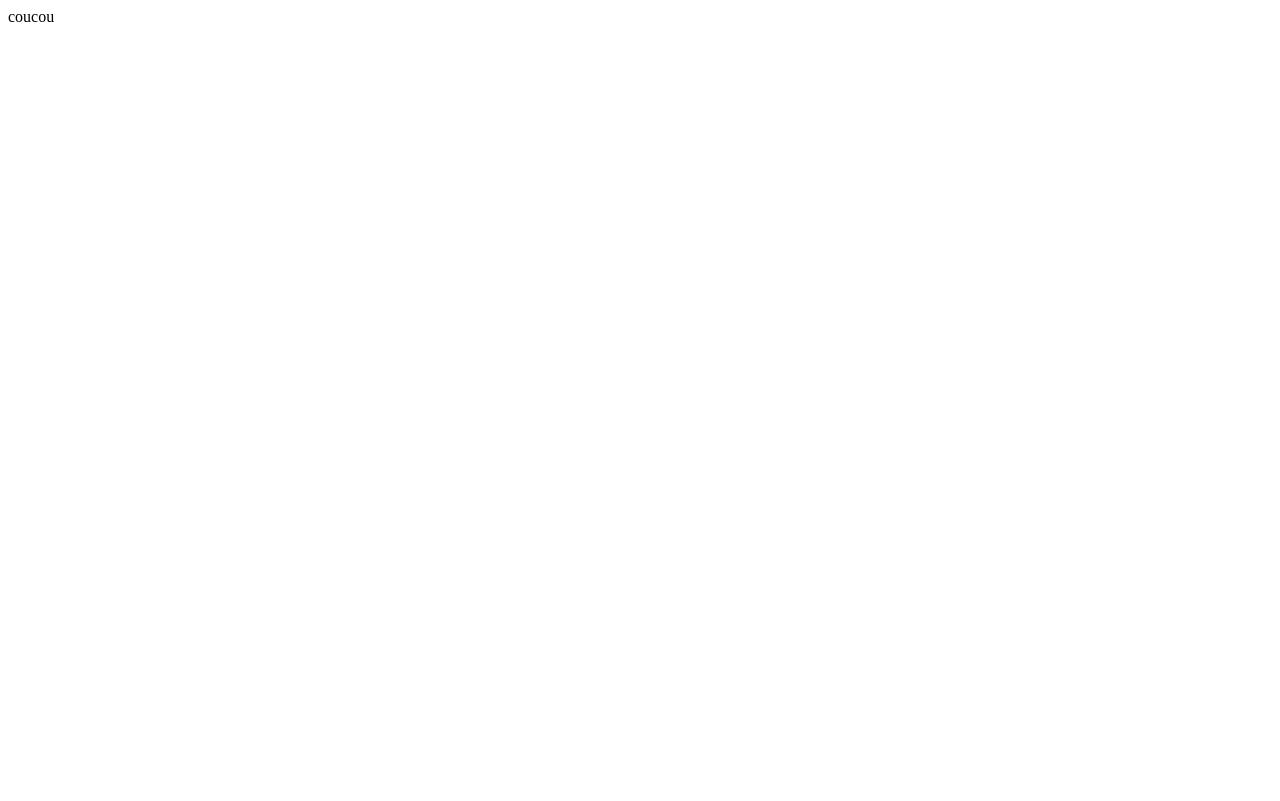
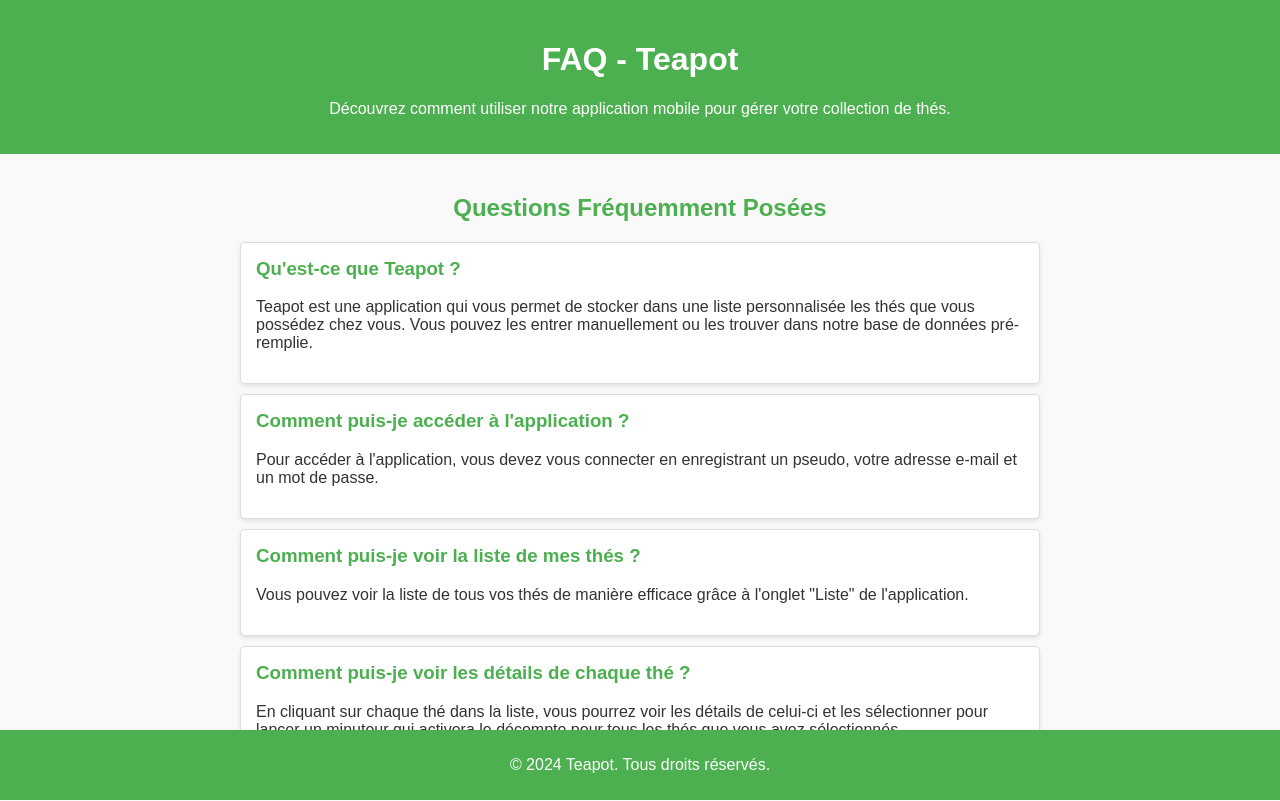
Before and after one commit to LucasGascn/LucasGascn.github.io, a plain HTML site: page index.html in a window 1280 px wide. Drawn offline with Linux system fonts and the light colour scheme.

Commit message:
first release

```diff
--- a/index.html
+++ b/index.html
@@ -1 +1,59 @@
-<p>coucou</p>
+<!DOCTYPE html>
+<html lang="fr">
+  <head>
+    <meta charset="UTF-8" />
+    <meta name="viewport" content="width=device-width, initial-scale=1.0" />
+    <title>Teapot FAQ</title>
+    <link rel="stylesheet" href="styles.css" />
+  </head>
+  <body>
+    <header>
+      <h1>FAQ - Teapot</h1>
+      <p>
+        Découvrez comment utiliser notre application mobile pour gérer votre
+        collection de thés.
+      </p>
+    </header>
+
+    <main>
+      <section class="faq">
+        <h2>Questions Fréquemment Posées</h2>
+        <div class="faq-item">
+          <h3>Qu'est-ce que Teapot ?</h3>
+          <p>
+            Teapot est une application qui vous permet de stocker dans une liste
+            personnalisée les thés que vous possédez chez vous. Vous pouvez les
+            entrer manuellement ou les trouver dans notre base de données
+            pré-remplie.
+          </p>
+        </div>
+        <div class="faq-item">
+          <h3>Comment puis-je accéder à l'application ?</h3>
+          <p>
+            Pour accéder à l'application, vous devez vous connecter en
+            enregistrant un pseudo, votre adresse e-mail et un mot de passe.
+          </p>
+        </div>
+        <div class="faq-item">
+          <h3>Comment puis-je voir la liste de mes thés ?</h3>
+          <p>
+            Vous pouvez voir la liste de tous vos thés de manière efficace grâce
+            à l'onglet "Liste" de l'application.
+          </p>
+        </div>
+        <div class="faq-item">
+          <h3>Comment puis-je voir les détails de chaque thé ?</h3>
+          <p>
+            En cliquant sur chaque thé dans la liste, vous pourrez voir les
+            détails de celui-ci et les sélectionner pour lancer un minuteur qui
+            activera le décompte pour tous les thés que vous avez sélectionnés.
+          </p>
+        </div>
+      </section>
+    </main>
+
+    <footer>
+      <p>&copy; 2024 Teapot. Tous droits réservés.</p>
+    </footer>
+  </body>
+</html>
--- /dev/null
+++ b/styles.css
@@ -0,0 +1,52 @@
+body {
+  font-family: Arial, sans-serif;
+  margin: 0;
+  padding: 0;
+  background-color: #f9f9f9;
+  color: #333;
+}
+
+header {
+  background-color: #4caf50;
+  color: white;
+  padding: 20px 10px;
+  text-align: center;
+}
+
+main {
+  padding: 20px;
+}
+
+.faq {
+  max-width: 800px;
+  margin: 0 auto;
+}
+
+.faq h2 {
+  color: #4caf50;
+  text-align: center;
+}
+
+.faq-item {
+  background: white;
+  border: 1px solid #ddd;
+  border-radius: 5px;
+  margin: 10px 0;
+  padding: 15px;
+  box-shadow: 0 2px 4px rgba(0, 0, 0, 0.1);
+}
+
+.faq-item h3 {
+  margin-top: 0;
+  color: #4caf50;
+}
+
+footer {
+  background-color: #4caf50;
+  color: white;
+  text-align: center;
+  padding: 10px 0;
+  position: fixed;
+  bottom: 0;
+  width: 100%;
+}
```
Also changed, not shown: 1 other file.
